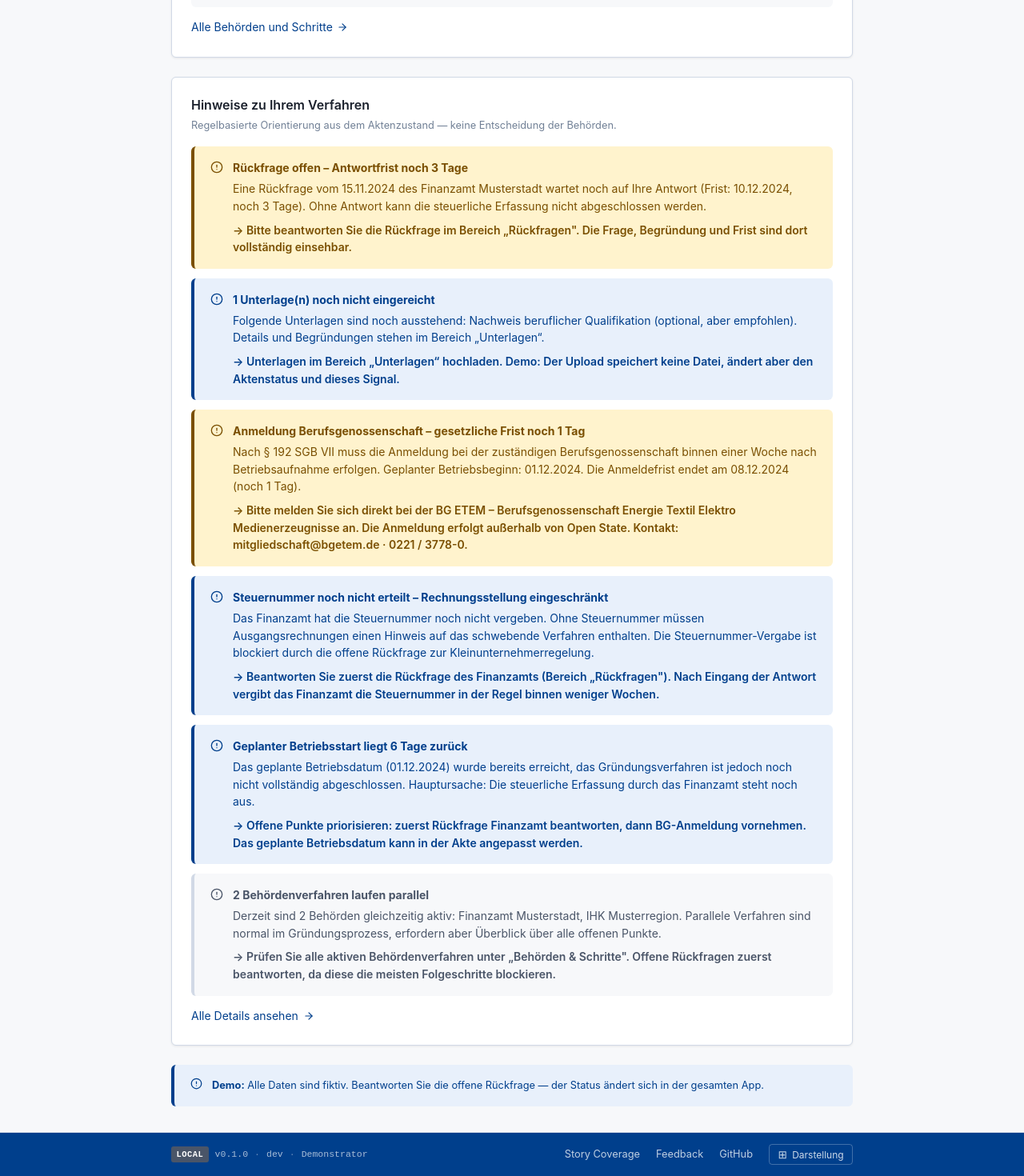
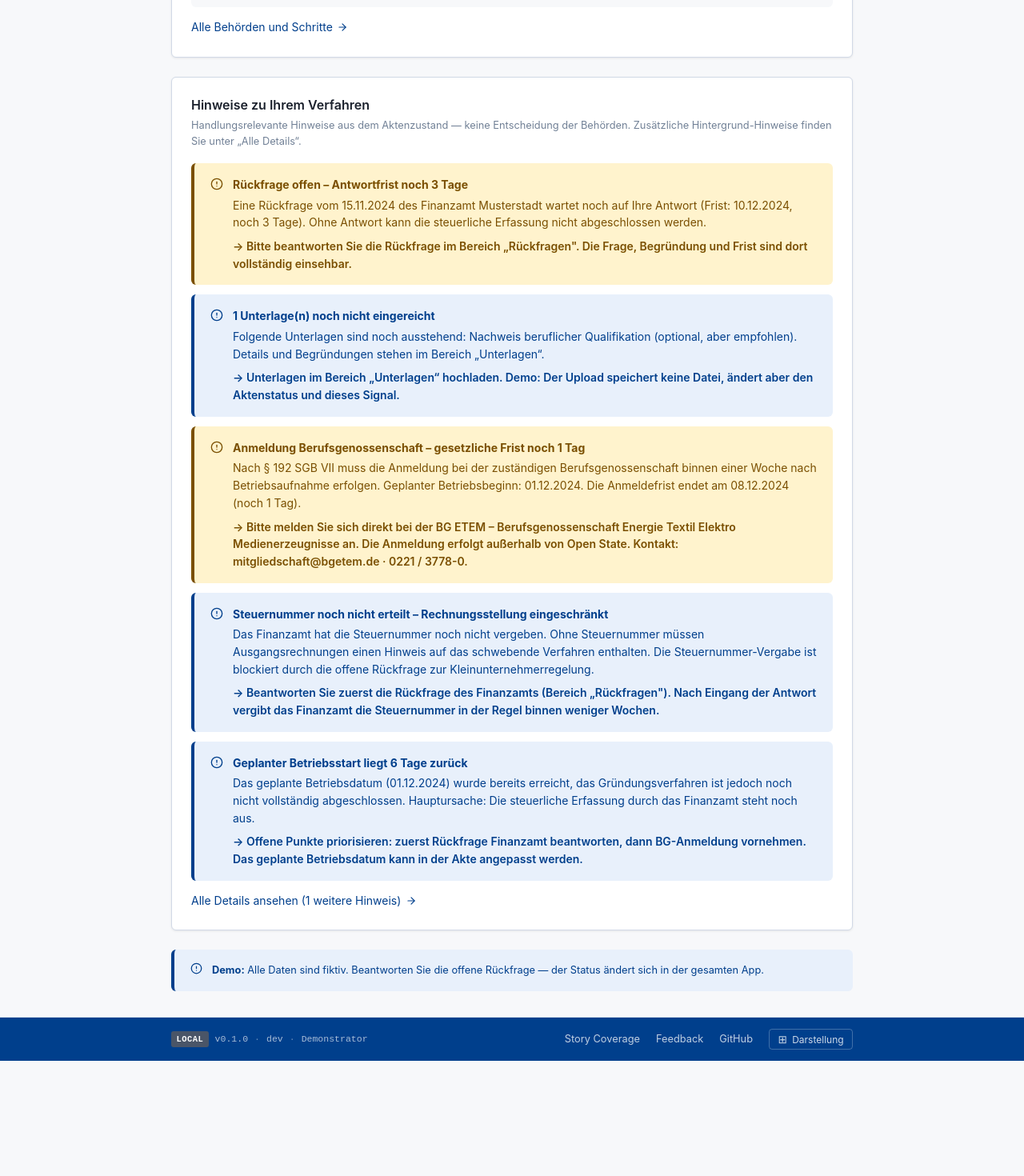
Before and after one commit to d0npedro/open-state, a Next.js app in the folder demo/: page /gruendung in a window 1280 px wide. Shown: the part 1468-2938 px from the top of the page at 80% size. After the commit the page ends 2794 px from the top, so only its background shows below. Built offline with nearby package versions, Linux system fonts and the light colour scheme.

Commit message:
feat(ug): Übersicht Fairness-Kurzblock nur RELEVANT und HINWEIS
INFO-Signale (z. B. parallele Behörden) bleiben auf /gruendung/hinweise.
Linktext nennt Anzahl weiterer Hinweise. E2E-Abdeckung für Filter.

```diff
--- a/demo/app/gruendung/page.tsx
+++ b/demo/app/gruendung/page.tsx
@@ -30,7 +30,12 @@ export default function GruendungPage() {
   const isRueckfrage = akte.status === 'RUECKFRAGE_AUSSTEHEND';
   const offeneRueckfragen = akte.rueckfragen.filter(r => !r.beantwortet).length;
   const ausstehendeDoks = akte.dokumente.filter(d => d.status === 'ANGEFORDERT').length;
-  const fairnessSignale = berechneFairnessSignaleGruendung(akte);
+  const alleFairnessSignale = berechneFairnessSignaleGruendung(akte);
+  // Übersicht: nur handlungsrelevante Stufen — INFO bleibt auf /gruendung/hinweise
+  const fairnessSignale = alleFairnessSignale.filter(
+    s => s.prioritaet === 'RELEVANT' || s.prioritaet === 'HINWEIS'
+  );
+  const weitereInfoCount = alleFairnessSignale.filter(s => s.prioritaet === 'INFO').length;
 
   const flowKey = isRueckfrage ? 'IN_BEARBEITUNG' : akte.status;
   const currentIndex = statusFlow.findIndex(s => s.key === flowKey);
@@ -213,21 +218,28 @@ export default function GruendungPage() {
         </Link>
       </div>
 
-      {/* ─── Fairness-Kurzblock (parität AV-Übersicht) ─────────────── */}
+      {/* ─── Fairness-Kurzblock (nur RELEVANT + HINWEIS; INFO → Hinweise) ─ */}
       {fairnessSignale.length > 0 && (
         <div className="card" data-testid="uebersicht-fairness-kurzblock">
           <h2 style={{ fontSize: '1rem', marginBottom: '0.35rem' }}>
             Hinweise zu Ihrem Verfahren
           </h2>
           <p style={{ fontSize: '0.8rem', color: 'var(--color-text-muted)', margin: '0 0 1rem' }}>
-            Regelbasierte Orientierung aus dem Aktenzustand — keine Entscheidung der Behörden.
+            Handlungsrelevante Hinweise aus dem Aktenzustand — keine Entscheidung der Behörden.
+            {weitereInfoCount > 0 && (
+              <> Zusätzliche Hintergrund-Hinweise finden Sie unter „Alle Details“.</>
+            )}
           </p>
-          <div style={{ display: 'flex', flexDirection: 'column', gap: '0.75rem' }}>
+          <div
+            style={{ display: 'flex', flexDirection: 'column', gap: '0.75rem' }}
+            data-testid="uebersicht-fairness-liste"
+          >
             {fairnessSignale.map(sig => (
               <div
                 key={sig.id}
                 data-testid={`uebersicht-fairness-${sig.id}`}
-                className={`notice-box ${sig.prioritaet === 'RELEVANT' ? 'notice-box-warn' : sig.prioritaet === 'HINWEIS' ? 'notice-box-info' : 'notice-box-neutral'}`}
+                data-prioritaet={sig.prioritaet}
+                className={`notice-box ${sig.prioritaet === 'RELEVANT' ? 'notice-box-warn' : 'notice-box-info'}`}
               >
                 <Icon name="info" size={16} style={{ flexShrink: 0, marginTop: '2px' }} />
                 <div>
@@ -247,7 +259,10 @@ export default function GruendungPage() {
             data-testid="uebersicht-fairness-hinweise-link"
             style={{ display: 'inline-flex', alignItems: 'center', gap: '0.375rem', marginTop: '0.875rem', fontSize: '0.875rem', color: 'var(--color-primary)' }}
           >
-            Alle Details ansehen <Icon name="arrow-right" size={14} />
+            {weitereInfoCount > 0
+              ? `Alle Details ansehen (${weitereInfoCount} weitere Hinweis${weitereInfoCount === 1 ? '' : 'e'})`
+              : 'Alle Details ansehen'}{' '}
+            <Icon name="arrow-right" size={14} />
           </Link>
         </div>
       )}
```
Also changed, not shown: 2 other files (tests, documents, lock files or other folders).
